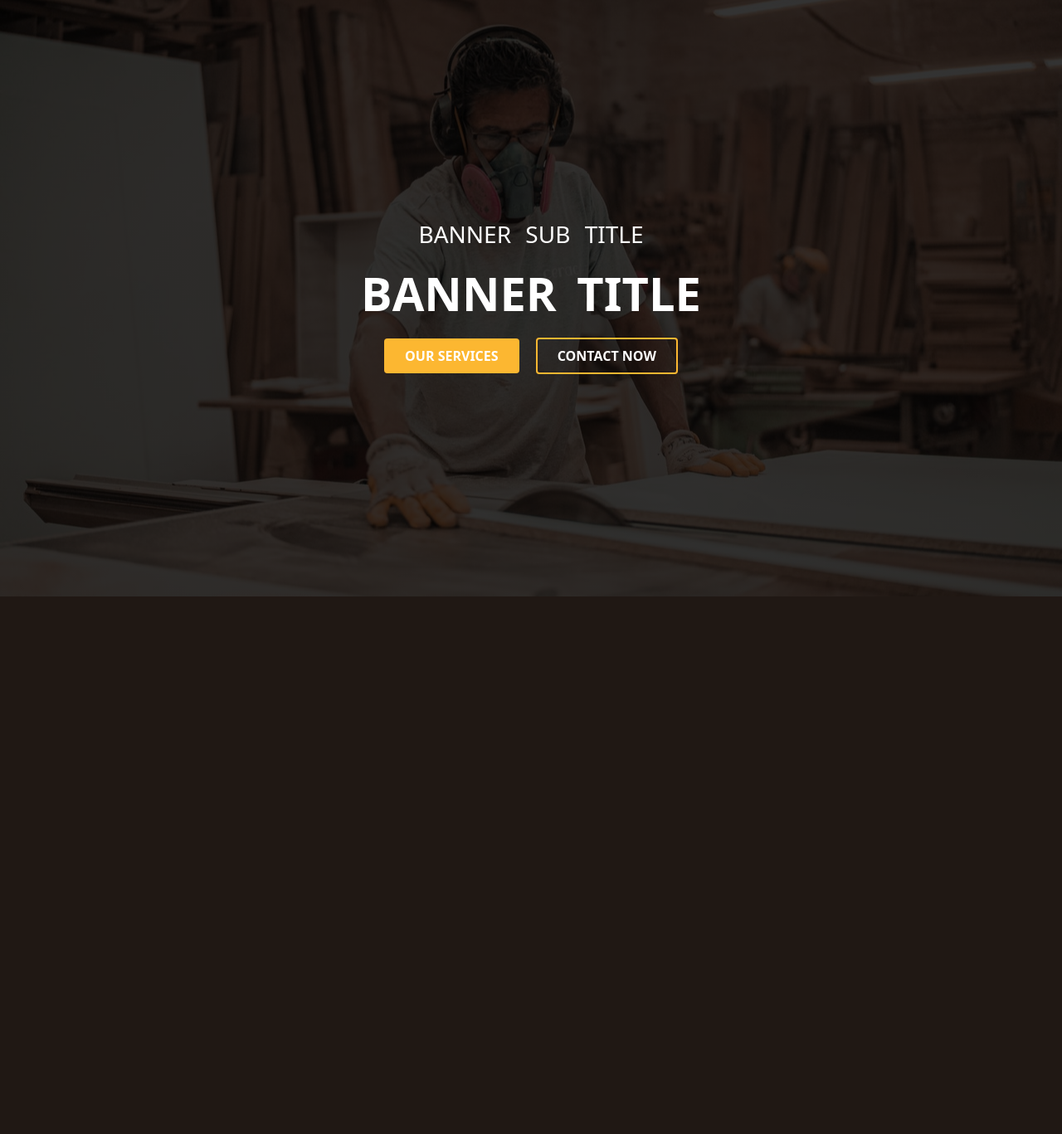
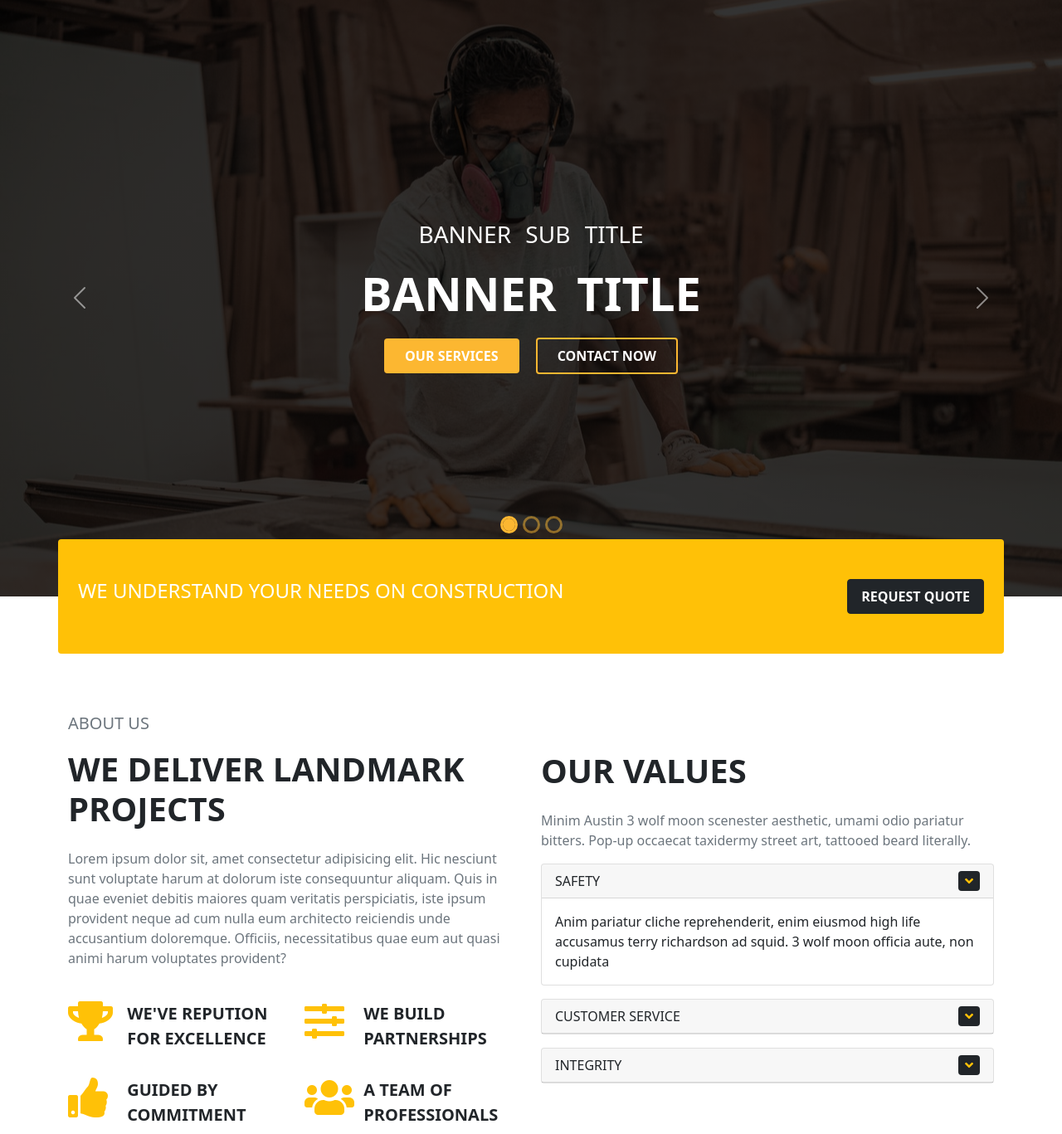
Before and after one commit to cbaitbd/Web_Dev_06, a PHP site: page / in a window 1280 px wide. Shown: the part 223-1590 px from the top of the page at 83% size. Before the commit the page ends 942 px from the top, so only its background shows below. Run offline with PHP 8.4, Linux system fonts and the light colour scheme; some libraries are stand-ins or nearby versions.

Commit message:
class_16 Constra_03

```diff
--- a/Projects/01_constra_clone/css/style.css
+++ b/Projects/01_constra_clone/css/style.css
@@ -118,8 +118,6 @@
     justify-content: center;
     align-items: center;
     height: 90vh;
-    background-image: linear-gradient( rgba(0,0,0, .8), rgba(0,0,0, .8)), url(../images/banner.jpg);
-
     background-repeat: no-repeat;
     background-size: cover;
     background-position: center;
@@ -142,3 +140,30 @@
     word-spacing: 10px;
     margin: 20px 0;
 }
+
+.carousel-indicators button{
+    height: 15px !important;
+    width: 15px !important;
+    border-radius: 50%;
+    border: 3px solid var(--main-color) !important;
+    background-color: transparent !important;
+}
+
+.carousel-indicators .active{
+    background-color: var(--main-color) !important;
+}
+
+.carousel-indicators{
+    bottom: 60px !important;
+}
+
+.push-up{
+    /* position: relative;
+    top: -50px; */
+    transform: translateY(-50%);
+}
+
+.about h5{
+    font-size: 20px;
+    line-height: 30px;
+}
--- a/Projects/01_constra_clone/index.html
+++ b/Projects/01_constra_clone/index.html
@@ -91,27 +91,27 @@
                             <a class="nav-link active" aria-current="page" href="#">Home</a>
                         </li>
                         <li class="nav-item">
-                            <a class="nav-link"  href="#">company</a>
+                            <a class="nav-link" href="#">company</a>
                         </li>
 
                         <li class="nav-item">
-                            <a class="nav-link"  href="#">projects</a>
+                            <a class="nav-link" href="#">projects</a>
                         </li>
 
                         <li class="nav-item">
-                            <a class="nav-link"  href="#">services</a>
+                            <a class="nav-link" href="#">services</a>
                         </li>
 
                         <li class="nav-item">
-                            <a class="nav-link"  href="#">features</a>
+                            <a class="nav-link" href="#">features</a>
                         </li>
 
                         <li class="nav-item">
-                            <a class="nav-link"  href="#">news</a>
+                            <a class="nav-link" href="#">news</a>
                         </li>
 
                         <li class="nav-item">
-                            <a class="nav-link"  href="#">contact</a>
+                            <a class="nav-link" href="#">contact</a>
                         </li>
                     </ul>
                 </div>
@@ -123,19 +123,195 @@
     <!-- Header End -->
 
     <!-- Banner -->
-    <div class="banner">
-        <div class="banner-content">
-            <h3>Banner Sub Title</h3>
-            <h2>Banner Title</h2>
-            <div>
-                <button class="text-uppercase btn btn-con px-4 py-2 mx-2">our services</button>
-                <button class="text-uppercase btn btn-con-outline px-4 py-2 mx-2">contact now</button>
+    <div id="carouselExampleIndicators" class="carousel slide" data-bs-ride="carousel">
+        <div class="carousel-indicators">
+            <button type="button" data-bs-target="#carouselExampleIndicators" data-bs-slide-to="0" class="active"
+                aria-current="true" aria-label="Slide 1"></button>
+            <button type="button" data-bs-target="#carouselExampleIndicators" data-bs-slide-to="1"
+                aria-label="Slide 2"></button>
+            <button type="button" data-bs-target="#carouselExampleIndicators" data-bs-slide-to="2"
+                aria-label="Slide 3"></button>
+        </div>
+        <div class="carousel-inner">
+            <div class="carousel-item active">
+                <div class="banner"
+                    style="background-image: linear-gradient( rgba(0,0,0, .8), rgba(0,0,0, .8)), url(./images/banner.jpg);">
+                    <div class="banner-content">
+                        <h3>Banner Sub Title</h3>
+                        <h2>Banner Title</h2>
+                        <div>
+                            <button class="text-uppercase btn btn-con px-4 py-2 mx-2">our services</button>
+                            <button class="text-uppercase btn btn-con-outline px-4 py-2 mx-2">contact now</button>
+                        </div>
+                    </div>
+                </div>
             </div>
-
+            <div class="carousel-item">
+                <div class="banner"
+                    style="background-image: linear-gradient( rgba(0,0,0, .8), rgba(0,0,0, .8)), url(./images/banner02.jpg); ">
+                    <div class="banner-content">
+                        <h3>Banner Sub Title</h3>
+                        <h2>Banner Title</h2>
+                        <div>
+                            <button class="text-uppercase btn btn-con px-4 py-2 mx-2">our services</button>
+                            <button class="text-uppercase btn btn-con-outline px-4 py-2 mx-2">contact now</button>
+                        </div>
+                    </div>
+                </div>
+            </div>
+            <div class="carousel-item">
+                <div class="banner"
+                    style="background-image: linear-gradient( rgba(0,0,0, .8), rgba(0,0,0, .8)), url(./images/banner03.jpg); ">
+                    <div class="banner-content">
+                        <h3>Banner Sub Title</h3>
+                        <h2>Banner Title</h2>
+                        <div>
+                            <button class="text-uppercase btn btn-con px-4 py-2 mx-2">our services</button>
+                            <button class="text-uppercase btn btn-con-outline px-4 py-2 mx-2">contact now</button>
+                        </div>
+                    </div>
+                </div>
+            </div>
         </div>
+        <button class="carousel-control-prev" type="button" data-bs-target="#carouselExampleIndicators"
+            data-bs-slide="prev">
+            <span class="carousel-control-prev-icon" aria-hidden="true"></span>
+            <span class="visually-hidden">Previous</span>
+        </button>
+        <button class="carousel-control-next" type="button" data-bs-target="#carouselExampleIndicators"
+            data-bs-slide="next">
+            <span class="carousel-control-next-icon" aria-hidden="true"></span>
+            <span class="visually-hidden">Next</span>
+        </button>
     </div>
     <!-- Banner End -->
 
+    <!-- Request Section Start -->
+    <div class="container py-5 bg-warning clearfix px-4 rounded push-up">
+        <h4 class="float-start mb-0 text-white text-uppercase">We understand your needs on construction</h4>
+        <button class="float-end btn btn-dark px-3 py-2 fw-bold text-uppercase">Request Quote</button>
+    </div>
+    <!-- Request Section End -->
+
+    <!-- About US Start -->
+    <div class="container about">
+        <div class="row">
+            <div class="col-md-6">
+                <p class="text-uppercase fw-light text-muted fs-20">About us</p>
+                <h2 class="fs-40 fw-bold text-uppercase">We deliver landmark projects</h2>
+
+                <p class="text-muted mt-4">Lorem ipsum dolor sit, amet consectetur adipisicing elit. Hic nesciunt sunt
+                    voluptate harum at
+                    dolorum iste consequuntur aliquam. Quis in quae eveniet debitis maiores quam veritatis perspiciatis,
+                    iste ipsum provident neque ad cum nulla eum architecto reiciendis unde accusantium doloremque.
+                    Officiis, necessitatibus quae eum aut quasi animi harum voluptates provident?</p>
+
+                <div class="row">
+                    <div class="col-sm-6 mt-4">
+                        <div class="row align-itmes-center">
+                            <div class="col-sm-3">
+                                <i class="fas fa-trophy fa-3x text-warning"></i>
+                            </div>
+                            <div class="col-sm-9">
+                                <h5 class="text-uppercase fw-bold">We've Repution for Excellence</h5>
+                            </div>
+                        </div>
+                    </div>
+
+                    <div class="col-sm-6 mt-4">
+                        <div class="row align-itmes-center">
+                            <div class="col-sm-3">
+                                <i class="fas fa-sliders-h fa-3x text-warning"></i>
+                            </div>
+                            <div class="col-sm-9">
+                                <h5 class="text-uppercase fw-bold">
+                                    We Build Partnerships
+                                </h5>
+                            </div>
+                        </div>
+                    </div>
+
+                    <div class="col-sm-6 mt-4">
+                        <div class="row align-itmes-center">
+                            <div class="col-sm-3">
+                                <i class="fas fa-thumbs-up fa-3x text-warning"></i>
+                            </div>
+                            <div class="col-sm-9">
+                                <h5 class="text-uppercase fw-bold">Guided by Commitment</h5>
+                            </div>
+                        </div>
+                    </div>
+
+                    <div class="col-sm-6 mt-4">
+                        <div class="row align-itmes-center">
+                            <div class="col-sm-3">
+                                <i class="fas fa-users fa-3x text-warning"></i>
+                            </div>
+                            <div class="col-sm-9">
+                                <h5 class="text-uppercase fw-bold">A Team of Professionals</h5>
+                            </div>
+                        </div>
+                    </div>
+                </div>
+            </div>
+            <div class="col-md-6 mt-5">
+                <h2 class="fs-40 fw-bold text-uppercase">Our Values</h2>
+                <p class="text-muted mt-4">
+                    Minim Austin 3 wolf moon scenester aesthetic, umami odio pariatur bitters. Pop-up occaecat taxidermy
+                    street art, tattooed beard literally.
+                </p>
+
+                <div class="card mt-3">
+                    <div class="card-header clearfix" data-bs-toggle="collapse" data-bs-target="#safety">
+                        <span class=" float-start ">SAFETY</span>
+                        <span class="float-end d-inline-block rounded px-2 py-0 bg-dark text-warning">
+                            <i class="fas fa-angle-down"></i></span>
+                    </div>
+                    <div class="collapse show" id="safety">
+                        <div class="card-body">
+                            <p class="mb-0">Anim pariatur cliche reprehenderit, enim eiusmod high life accusamus terry
+                                richardson ad squid. 3 wolf moon officia aute, non cupidata</p>
+                        </div>
+                    </div>
+                </div>
+
+                <div class="card mt-3">
+                    <div class="card-header clearfix" data-bs-toggle="collapse" data-bs-target="#service">
+                        <span class=" float-start ">CUSTOMER SERVICE</span>
+                        <span class="float-end d-inline-block rounded px-2 py-0 bg-dark text-warning">
+                            <i class="fas fa-angle-down"></i></span>
+                    </div>
+                    <div class="collapse" id="service">
+                        <div class="card-body">
+                            <p class="mb-0">
+                                Anim pariatur cliche reprehenderit, enim eiusmod high life accusamus terry richardson ad
+                                squid. 3 wolf moon officia aute, non cupidata
+                            </p>
+                        </div>
+                    </div>
+                </div>
+
+                <div class="card mt-3">
+                    <div class="card-header clearfix" data-bs-toggle="collapse" data-bs-target="#integirty">
+                        <span class=" float-start ">INTEGRITY</span>
+                        <span class="float-end d-inline-block rounded px-2 py-0 bg-dark text-warning">
+                            <i class="fas fa-angle-down"></i></span>
+                    </div>
+                    <div class="collapse" id="integirty">
+                        <div class="card-body">
+                            <p class="mb-0">
+                                Anim pariatur cliche reprehenderit, enim eiusmod high life accusamus terry richardson ad
+                                squid. 3 wolf moon officia aute, non cupidata
+                            </p>
+                        </div>
+                    </div>
+                </div>
+
+
+            </div>
+        </div>
+    </div>
+    <!-- About US End -->
 
     <script src="./js/bootstrap.bundle.min.js"></script>
 </body>
```
Also changed, not shown: Projects/01_constra_clone/images/banner02.jpg (added), Projects/01_constra_clone/images/banner03.jpg (added).
